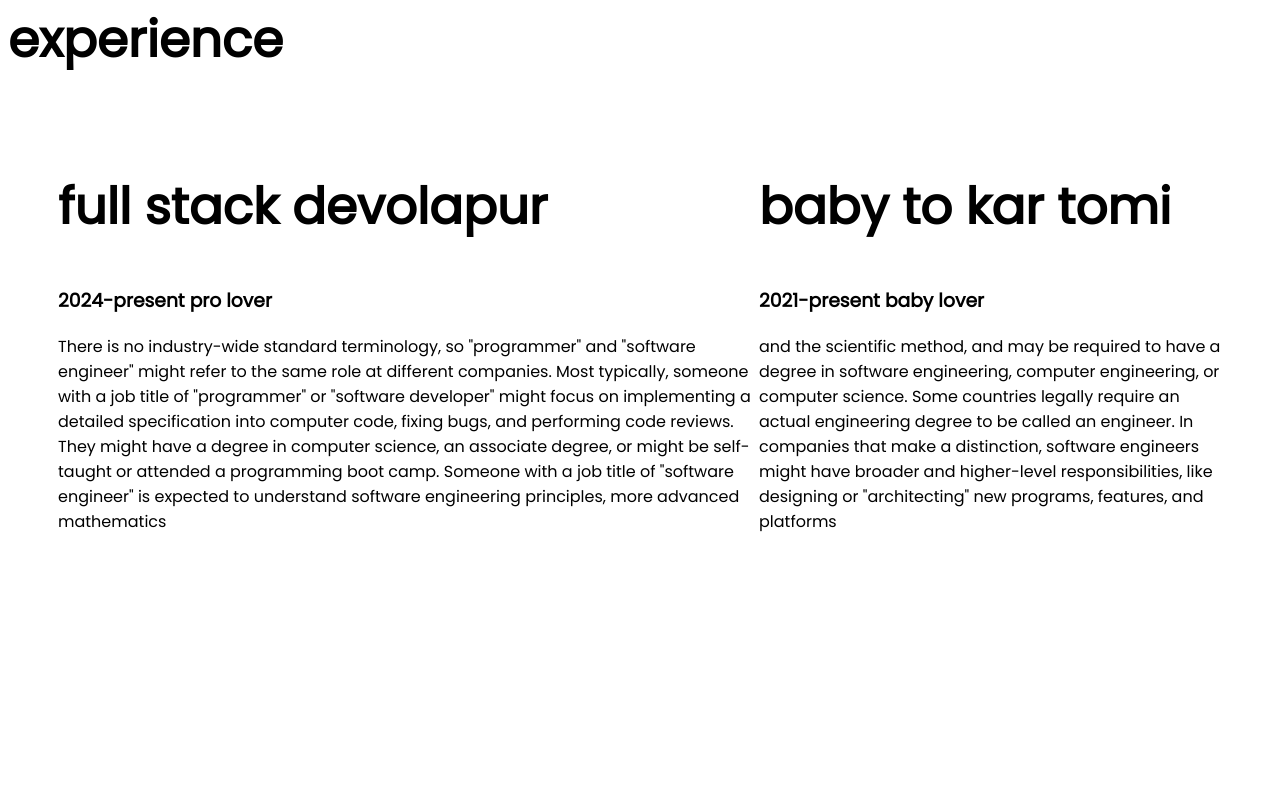
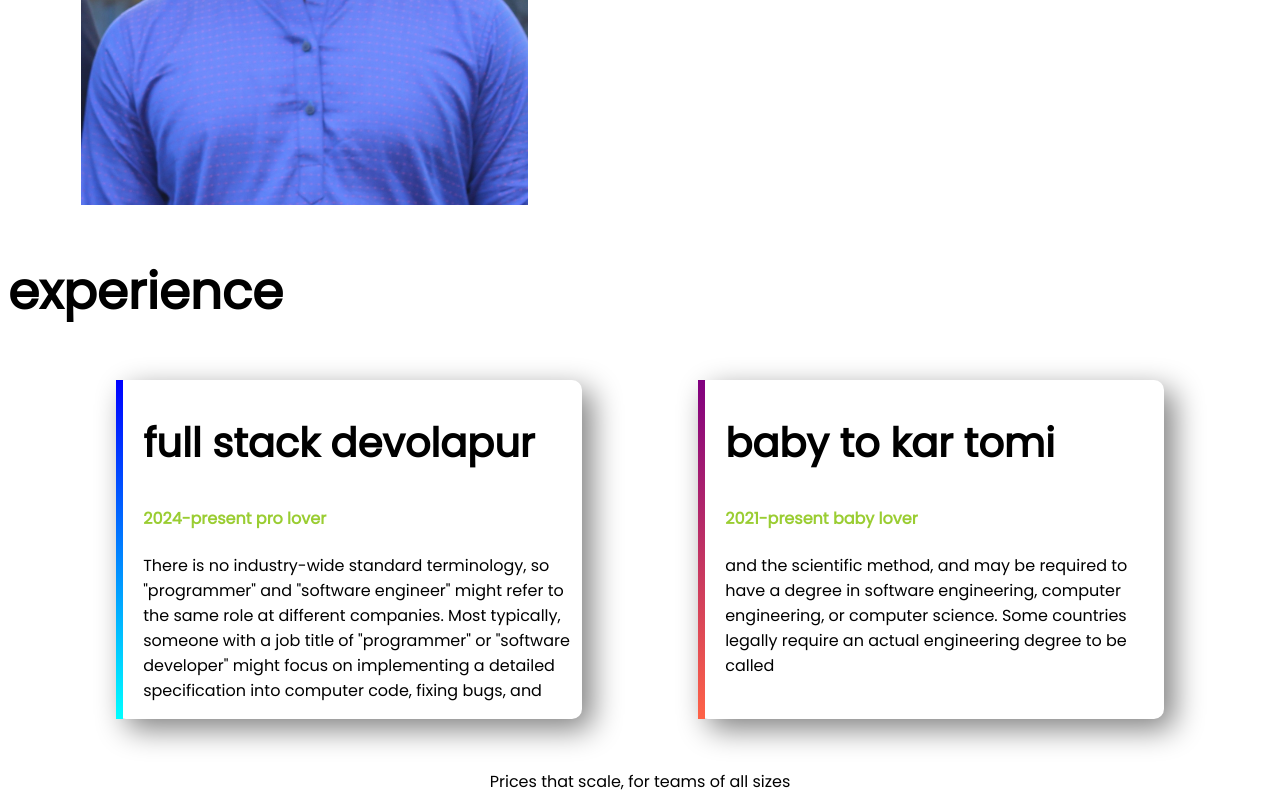
Before and after one commit to hasanmahdi502/my-frist-repo, a plain HTML site: page index.html in a window 1280 px wide. Shown: the part 992-1802 px from the top of the page. Before the commit the page ends 1592 px from the top, so only its background shows below. Drawn offline with Linux system fonts and the light colour scheme.

Commit message:
footer and experience added

```diff
--- a/index.html
+++ b/index.html
@@ -32,7 +32,7 @@
         <img src="practice.jpg" alt="">
       </div>
 
-      <div class="experience-item">
+      <div class="half-wight">
         <h1>
           DREAM BIG
         </h1>
@@ -46,25 +46,27 @@
     <section class="experiemce-area">
       <h1> experience</h1>
       <div class=" flexible-container">
-        <div class="half-width">
-          <h1>full stack devolapur</h1>
-          <h3>2024-present pro lover</h3>
+        <div id="web-dev-experience" class="experience-item">
+          <h2>full stack devolapur</h2>
+          <h4>2024-present pro lover</h4>
           <p>There is no industry-wide standard terminology, so "programmer" and "software engineer" might refer to the
             same role at different companies. Most typically, someone with a job title of "programmer" or "software
             developer" might focus on implementing a detailed specification into computer code, fixing bugs, and
-            performing code reviews. They might have a degree in computer science, an associate degree, or might be
-            self-taught or attended a programming boot camp. Someone with a job title of "software engineer" is expected
-            to understand software engineering principles, more advanced mathematics</p>
+            </p>
         </div>
-        <div class="half-width">
-          <h1> baby to kar tomi </h1>
-          <h3>2021-present baby lover</h3>
+        <div id="full-stack-experince" class="experience-item">
+          <h2> baby to kar tomi </h2>
+          <h4>2021-present baby lover</h4>
           <p>and the scientific method, and may be required to have a degree in software engineering, computer
             engineering, or computer science. Some countries legally require an actual engineering degree to be called
-            an engineer. In companies that make a distinction, software engineers might have broader and higher-level
-            responsibilities, like designing or "architecting" new programs, features, and platforms</p>
+            </p>
         </div>
     </section>
+    <footer>
+              <p>
+                    Prices that scale, for teams of all sizes
+              </p>
+    </footer>
     </div>
   </body>
 
--- a/style.css
+++ b/style.css
@@ -6,7 +6,7 @@ h1{
 
 }
 h2{
-          font-size: 50px;
+          font-size: 40px;
 }
 
 .orance{
@@ -22,6 +22,8 @@ color: orange;
 .half-wight{
           width: 50%;
           padding-left: 2%;
+
+
 }
 .half-wight img{
            width: 80%;
@@ -33,3 +35,26 @@ color: orange;
           padding: 10px 40px;
           border-radius: 5px;
 }
+h4{
+          color: yellowgreen}
+.experience-item{
+          width: 40%;
+          margin-left: 5%;
+          margin-right: 5%;
+          padding-left: 20px;
+          border-radius: 10px;
+          box-shadow: 10px 10px 30px gray;
+}
+#web-dev-experience{
+          border-left: 7px solid;
+          border-image: linear-gradient(blue,cyan);
+          border-image-slice: 1;
+}
+#full-stack-experince{
+          border-left: 7px solid;
+          border-image: linear-gradient(purple,tomato);
+          border-image-slice: 1;
+}
+footer p{
+          text-align: center;
+}
```
